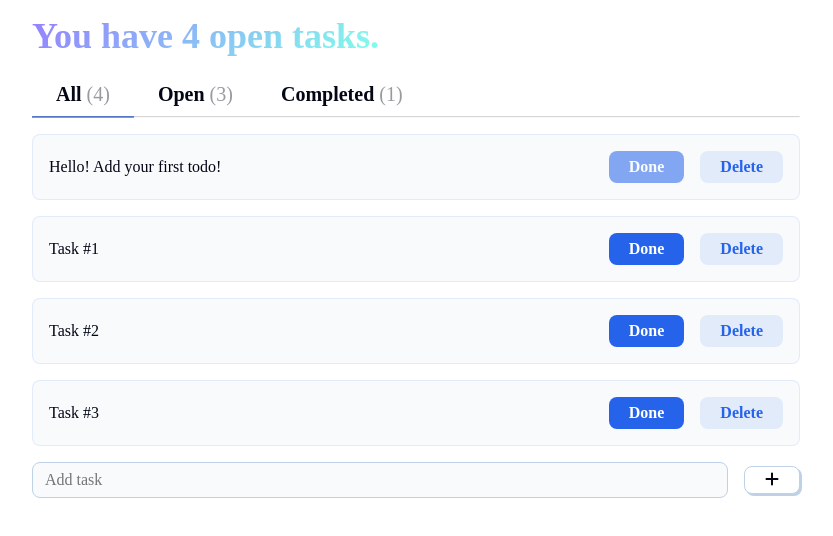
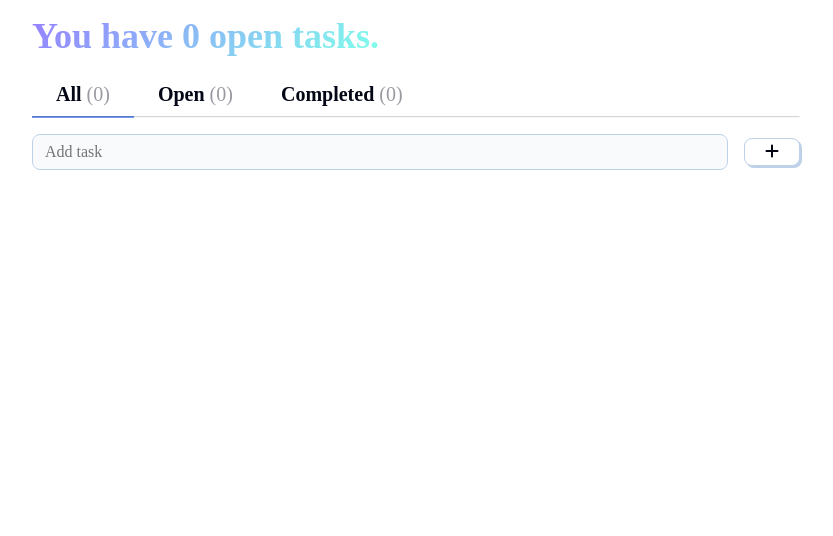
Before and after one commit to HamiYasir/ToDo-Web-Application-using-just-React.JS, a React (Vite) app: page / in a window 1280 px wide. Shown: the top 536 px of the page, without its empty margins (224-1057 px from the left). Built offline with nearby package versions, Linux system fonts and the light colour scheme; a web font is replaced by a local one.

Commit message:
commit #10: Successfully implemented localStorage. Now data is persisted.

```diff
--- a/src/App.jsx
+++ b/src/App.jsx
@@ -3,21 +3,17 @@ import { Tabs } from './components/Tabs';
 import { TodoList } from './components/TodoList';
 import {TodoInput } from './components/TodoInput';
 
-import { useState } from 'react';
+import { useState, useEffect } from 'react';
 
 function App() {
-  // const todos = [
-  //   { input: 'Hello! Add your first todo!', complete: true },
-  //   { input: 'Get the groceries!', complete: false },
-  //   { input: 'Learn how to web design!', complete: false },
-  //   { input: 'Say hi to gran gran!', complete: true },
-  // ]
   const [selected_tab, setSelectedTab] = useState('All');
-  const [todos, setTodos] = useState([{ input: 'Hello! Add your first todo!', complete: true }, { input: 'Task #1', complete: false }, { input: 'Task #2', complete: false }, { input: 'Task #3', complete: false }]);
+  const [todos, setTodos] = useState([]);
+  // const [todos, setTodos] = useState([{ input: 'Hello! Add your first todo!', complete: true }, { input: 'Task #1', complete: false }, { input: 'Task #2', complete: false }, { input: 'Task #3', complete: false }]);
 
   function handleAddTodo(new_todo){
     const new_todo_list = [...todos, {input: new_todo, complete: false}]; /* The spread operator here makes it so that the new list is added to the end of existing list*/
     setTodos(new_todo_list);
+    handleSavingToLocalStorage(new_todo_list);
   }
 
   function handleUpdateTodo(index){
@@ -27,6 +23,7 @@ function App() {
     completed_todo['complete'] = true; // Setting the todo to completed
     new_todo_list[index] = completed_todo;
     setTodos(new_todo_list);
+    handleSavingToLocalStorage(new_todo_list);
   }
 
   function handleDeleteTodo(index){
@@ -34,7 +31,18 @@ function App() {
       return val_index !== index;
     })
     setTodos(new_todo_list);
+    handleSavingToLocalStorage(new_todo_list);
   }
+
+  function handleSavingToLocalStorage(current_todos){
+    localStorage.setItem('todo-app', JSON.stringify({ todos: current_todos }))
+  }
+
+  useEffect(()=>{
+    if(!localStorage || !localStorage.getItem('todo-app')){return} /* todo-app is a unique key and should not be used for any other projects as it will result in overwriting localstorage */
+    let db = JSON.parse(localStorage.getItem('todo-app'))
+    setTodos(db.todos);
+  }, []);
 
   return (
    <>
--- a/src/components/TodoList.jsx
+++ b/src/components/TodoList.jsx
@@ -16,7 +16,7 @@ export function TodoList(props){
                 return(
                     <TodoCard
                         key={todo_index}
-                        todo_index={todo_index}
+                        todo_index={todos.findIndex(val => val.input == todo.input)}
                         {...props}
                         todo={todo}/>
                 )
```
